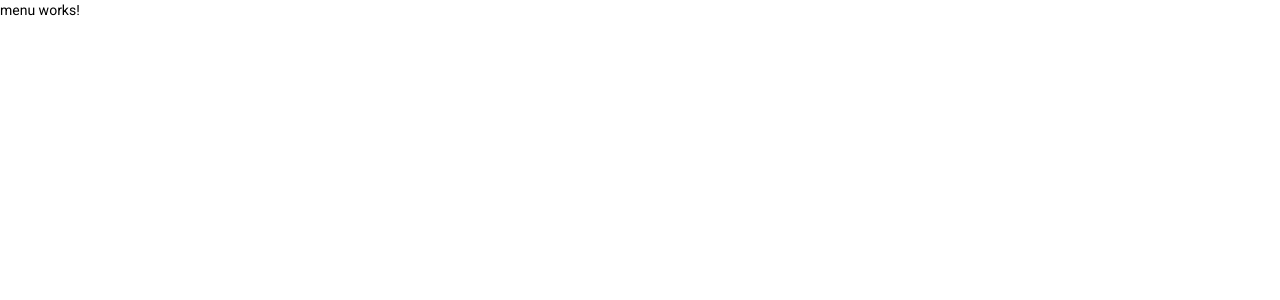
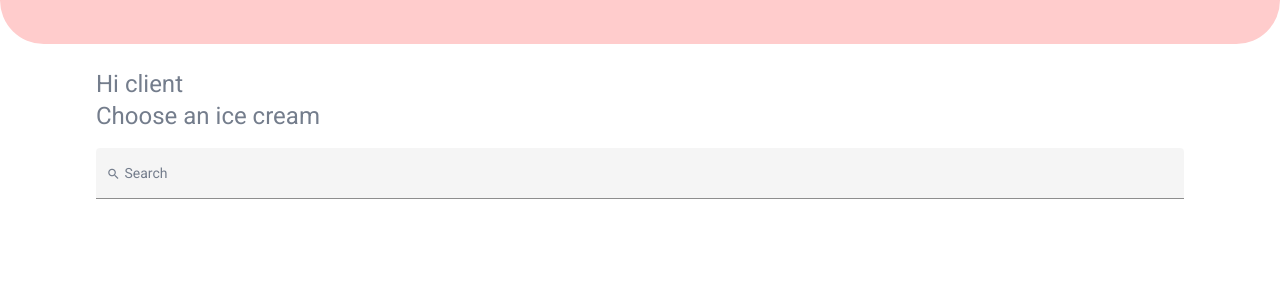
Before and after one commit to MguevaraJ/ice-cream-shop-menu, an Angular app: page /menu in a window 1280 px wide. Shown: the top 300 px of the page. Built offline with nearby package versions, Linux system fonts and the light colour scheme.

Commit message:
Title and search form implemented

```diff
--- a/src/app/modules/home/components/curtain/curtain.component.scss
+++ b/src/app/modules/home/components/curtain/curtain.component.scss
@@ -34,7 +34,7 @@
     }
 }
 
-@media (max-width: 576px) {
+@media (max-width: var(--small)) {
     .curtain {
         width: 100%;
         margin: 0;
--- a/src/app/modules/menu/components/menu/menu.component.html
+++ b/src/app/modules/menu/components/menu/menu.component.html
@@ -1 +1,23 @@
-<p>menu works!</p>
+<div class="menu">
+    <div class="curtain-top"></div>
+    <div class="menu__container">
+        <h1 class="menu__title">
+            Hi client <br>
+            Choose an ice cream
+        </h1>
+        <form class="menu__search-form">
+            <mat-form-field class="menu__search-field" appearance="fill" color="accent">
+                <mat-label class="menu__search-label">
+                    <mat-icon class="menu__search-icon">search</mat-icon>
+                    Search
+                </mat-label>
+                <input class="menu__search-input" color="accent" type="text" matInput [matAutocomplete]="auto">
+                <mat-autocomplete #auto="matAutocomplete">
+                    <mat-option *ngFor="let iceCream of iceCreams" [value]="iceCream">
+                        {{ iceCream }}
+                    </mat-option>
+                </mat-autocomplete>
+            </mat-form-field>
+        </form>
+    </div>
+</div>
--- a/src/app/modules/menu/components/menu/menu.component.scss
+++ b/src/app/modules/menu/components/menu/menu.component.scss
@@ -0,0 +1,42 @@
+.menu {
+    width: 100%;
+    height: 100%;
+
+    &__container {
+        width: 85%;
+        margin: auto;
+
+        display: flex;
+        flex-direction: column;
+        justify-content: flex-start;
+        align-items: flex-start;
+    }
+
+    &__title {
+        color: var(--text-color);
+    }
+
+    &__search-form {
+        width: 100%;
+    }
+
+    &__search-field {
+        width: 100%;
+    }
+
+    &__search-icon {
+        margin-right: var(--space-1);
+        color: var(--text-color);
+    }
+
+    &__search-label {
+        display: flex;
+        align-items: center;
+
+        color: var(--text-color);
+    }
+
+    &__search-input {
+        width: 100%;
+    }
+}
--- a/src/app/modules/menu/components/menu/menu.component.ts
+++ b/src/app/modules/menu/components/menu/menu.component.ts
@@ -7,6 +7,8 @@ import { Component, OnInit } from '@angular/core';
 })
 export class MenuComponent implements OnInit {
 
+  public iceCreams: string[] = ['Fantasy Scoop', 'Honey Date', 'Cone N smile'];
+
   constructor() { }
 
   ngOnInit(): void {
--- a/src/app/modules/menu/menu.module.ts
+++ b/src/app/modules/menu/menu.module.ts
@@ -3,6 +3,7 @@ import { CommonModule } from '@angular/common';
 
 import { MenuComponent } from './components/menu/menu.component';
 import { MenuRoutingModule } from "./menu-routing.module";
+import { MaterialModule } from "../material/material.module";
 
 
 @NgModule({
@@ -11,7 +12,8 @@ import { MenuRoutingModule } from "./menu-routing.module";
   ],
   imports: [
     CommonModule,
-    MenuRoutingModule
+    MenuRoutingModule,
+    MaterialModule
   ]
 })
 export class MenuModule { }
--- a/src/styles.scss
+++ b/src/styles.scss
@@ -4,6 +4,7 @@
     --primary-color: #FFFFFF;
     --secondary-color: #ECF0F1;
     --complementary-color: #FFCCCC;
+    --text-color: #747D8C;
 
     --curtain-border-radius: 3.125em;
 
@@ -21,5 +22,19 @@
     --extra-extra-large: 1400px;
 }
 
-html, body { height: 100%; }
-body { margin: 0; font-family: Roboto, "Helvetica Neue", sans-serif; }
+html, body {
+    height: 100%;
+}
+
+body {
+    margin: 0; font-family: Roboto, "Helvetica Neue", sans-serif;
+}
+
+.curtain-top {
+    width: 100%;
+    height: 3.125em;
+    border-bottom-left-radius: var(--curtain-border-radius);
+    border-bottom-right-radius: var(--curtain-border-radius);
+    background-color: var(--complementary-color);
+    margin-bottom: var(--space-4);
+}
```
Also changed, not shown: src/app/modules/material/material.module.ts (+14 -1 lines).
